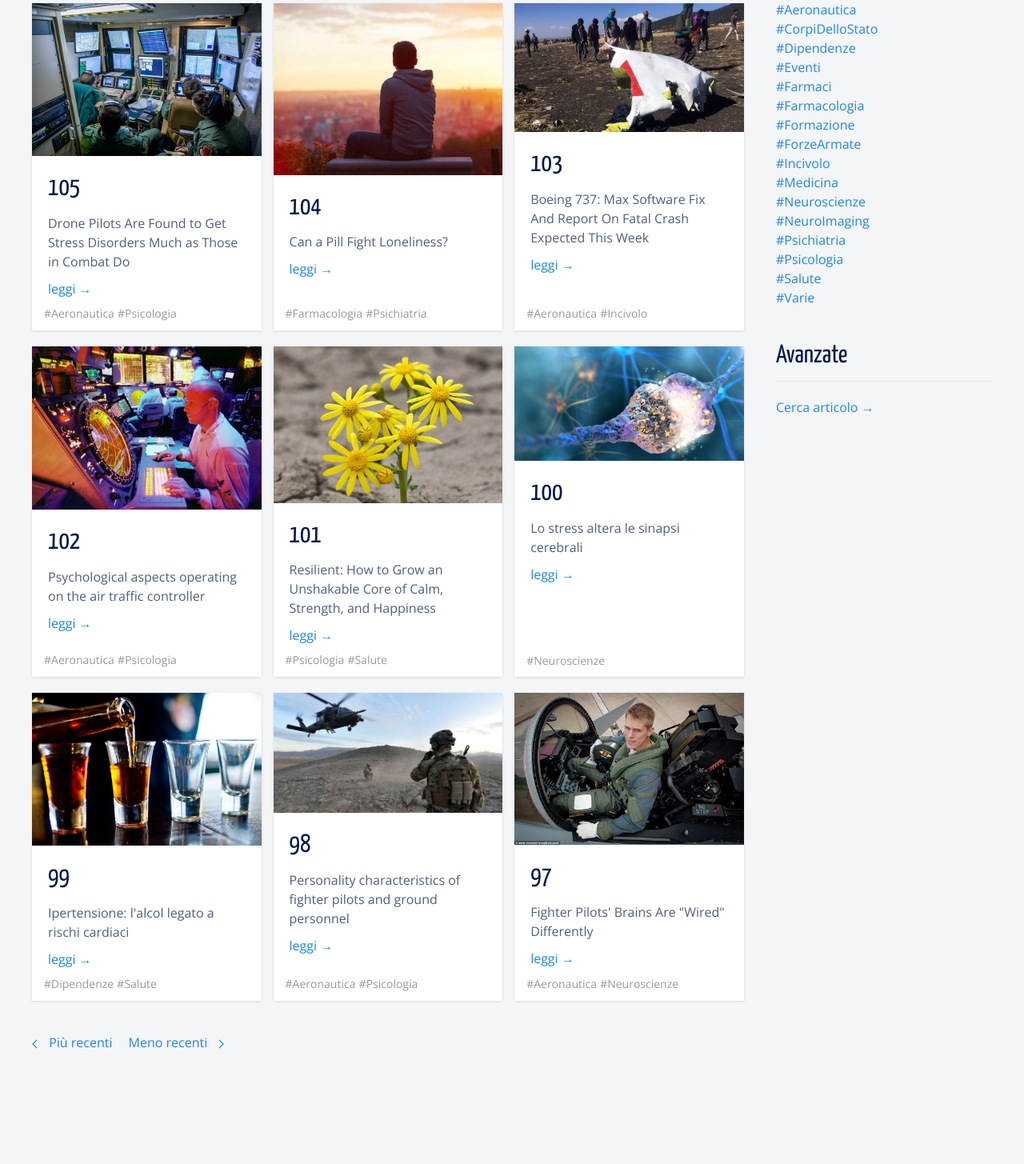
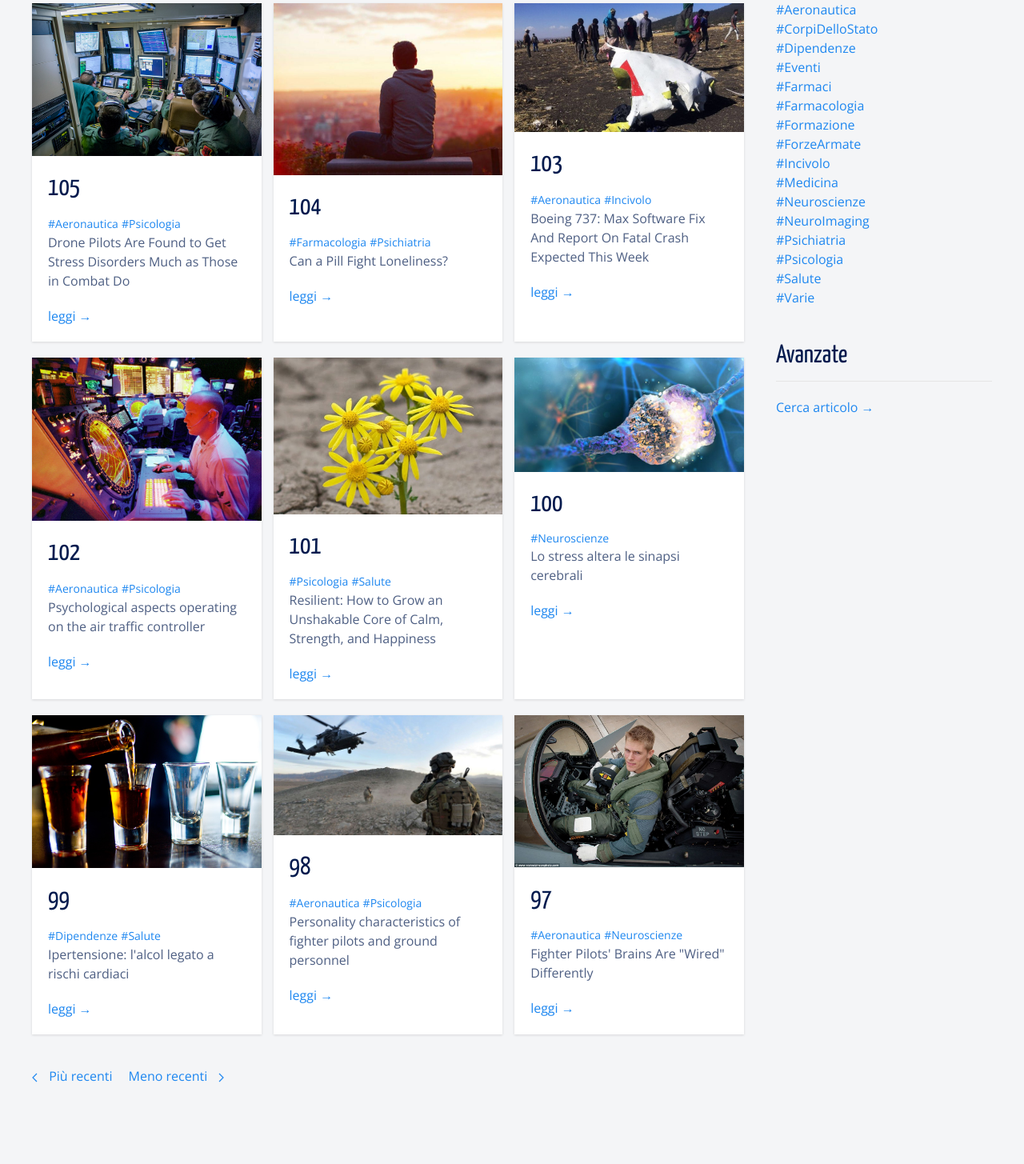
Before and after one commit to alkaest2002/flask-sippas, a Flask app: page /blog/ in a window 1280 px wide. Shown: the part 309-1764 px from the top of the page at 80% size. Before the commit the page ends 1620 px from the top, so only its background shows below. Run offline with Flask 2, Linux system fonts and the light colour scheme; data comes from the database, SQL or seed files in the repository.

Commit message:
all links shoud have the same color

```diff
--- a/flaskApp/blueprints/blog/templates/blog/posts_list.html
+++ b/flaskApp/blueprints/blog/templates/blog/posts_list.html
@@ -7,16 +7,18 @@
         <img src="{{ url_for('static', filename='blog/' + p.teaser | replace('#', p.id | string)) }}" />
       </div>
       {% endif %}
-      <div class="uk-card-body">
+      <div class="uk-card-body uk-padding-small-top">
         <h2 class="uk-margin-remove">{{ p.id }}</h2>
-        <p class="uk-margin-small">{{ p.title }}</p>
-        <div class="uk-margin-bottom">
+        <div class="uk-margin-small">
+          <p class="uk-margin-remove">
+            {% for tag in p.tags.split(' ') %} <a class="uk-text-small"
+              href="{{ url_for('blog.posts_tagged', tag=tag) }}">{{ tag }}</a> {% endfor %}
+          </p>
+          <p class="uk-margin-remove">{{ p.title }}</p>
+        </div>
+        <div class="uk-margin">
           <a href="{{ url_for('blog.view_post', id=p.id) }}">leggi &rarr;</a>
         </div>
-        <p class="uk-position-small uk-position-bottom" style="bottom: 10px">
-          {% for tag in p.tags.split(' ') %} <a class="uk-text-small uk-text-muted"
-            href="{{ url_for('blog.posts_tagged', tag=tag) }}">{{ tag }}</a> {% endfor %}
-        </p>
       </div>
     </div>
   </div>
--- a/flaskApp/static/css/main.css
+++ b/flaskApp/static/css/main.css
@@ -78,6 +78,10 @@ thead tr th {
   color: #1e87f0;
 }
 
+.uk-subnav>*>:first-child {
+  color: #1e87f0;
+}
+
 #featurettes .uk-background-cover, #stickies img {
   -webkit-box-shadow: 0 1px 1px rgba(0,0,0,0);
   box-shadow: 0 1px 3px rgba(0,0,0,.12);
```
Also changed, not shown: flaskApp/blueprints/main/templates/main/index.html (+3 -5 lines).
